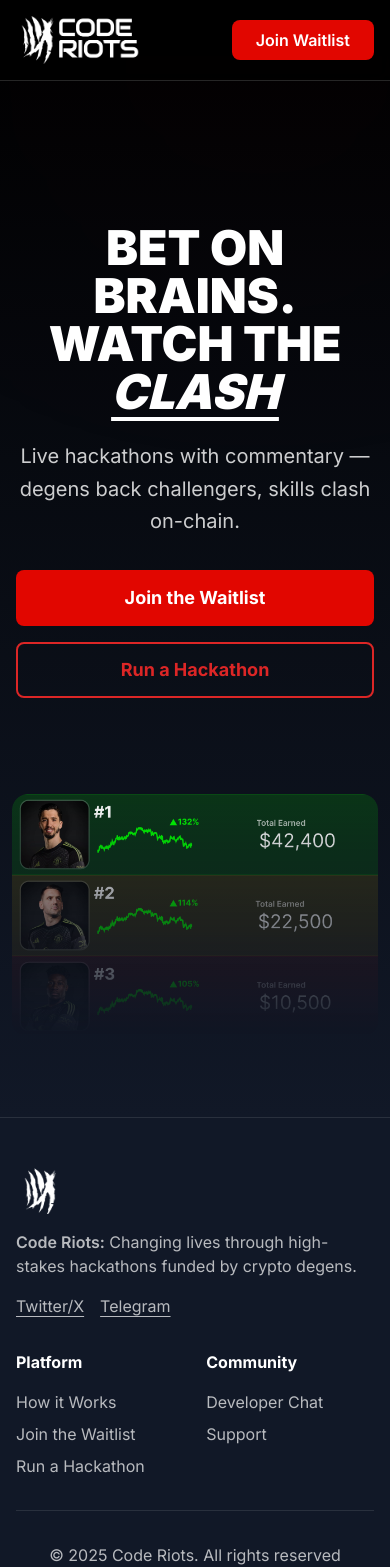
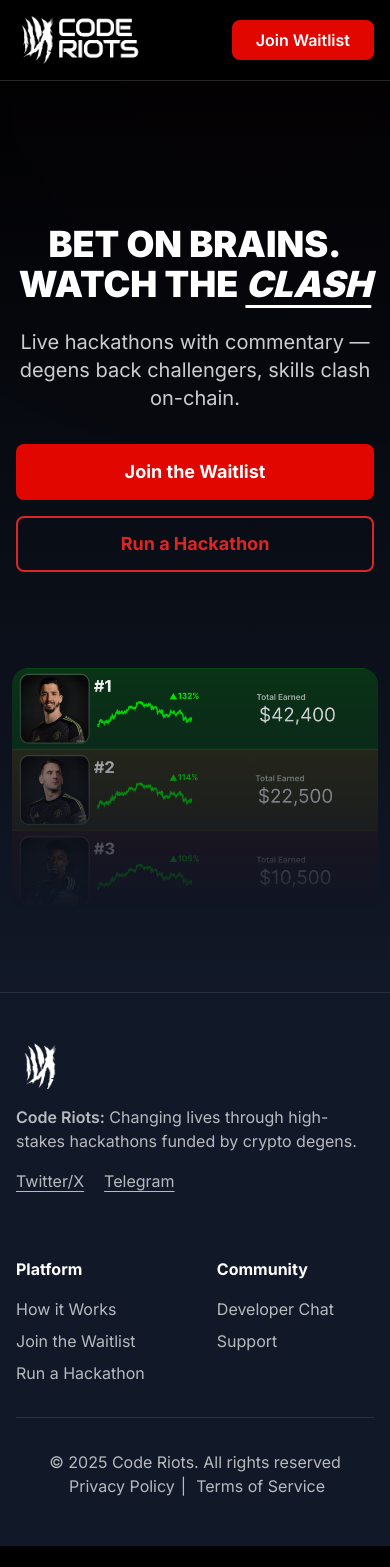
Before and after one commit to D3Portillo/coderiots.com, a Next.js app: page / in a window 390 px wide. Shown: the top 1567 px of the page. After the commit the page ends 1546 px from the top, so only its background shows below. Built offline with nearby package versions, Linux system fonts and the light colour scheme.

Commit message:
chores: minor updates

```diff
--- a/app/page.tsx
+++ b/app/page.tsx
@@ -15,13 +15,13 @@ export default function Home() {
 
         <div className="max-w-7xl relative z-[1] mx-auto px-4 sm:px-6 lg:px-8">
           <div className="text-center pt-40 pb-16">
-            <h1 className="text-5xl uppercase max-w-3xl mx-auto md:text-7xl font-black mb-6">
+            <h1 className="text-4xl sm:text-5xl uppercase max-w-3xl mx-auto md:text-7xl font-black mb-6">
               Bet on Brains.
               <br />
               Watch the{" "}
               <span className="italic underline underline-offset-8">Clash</span>
             </h1>
-            <p className="text-xl md:text-2xl text-white/80 max-w-2xl mx-auto mb-8 leading-relaxed">
+            <p className="text-xl sm:text-2xl text-white/80 max-w-2xl mx-auto mb-8">
               Live hackathons with commentary — degens back challengers, skills
               clash on-chain.
             </p>
@@ -70,7 +70,7 @@ export default function Home() {
       <footer className="py-12 [&_a]:outline-none bg-gray-900 border-t border-white/10">
         <div className="max-w-7xl mx-auto px-4 sm:px-6 lg:px-8">
           <div className="grid md:grid-cols-4 gap-8">
-            <div className="col-span-2">
+            <div className="col-span-2 mb-8">
               <div className="flex items-center mb-4">
                 <figure className="mr-3 invert w-12">
                   <Image src={asset_logo} alt="" />
@@ -80,7 +80,7 @@ export default function Home() {
                 <strong className="font-semibold">Code Riots:</strong> Changing
                 lives through high-stakes hackathons funded by crypto degens.
               </p>
-              <div className="flex [&_a]:underline [&_a]:underline-offset-4 space-x-4">
+              <div className="flex [&_a]:underline [&_a]:underline-offset-4 space-x-5">
                 <a
                   href="https://twitter.com/0xCodeRiots"
                   target="_blank"
@@ -101,13 +101,13 @@ export default function Home() {
 
             <div>
               <h3 className="text-white font-bold mb-4">Platform</h3>
-              <div className="space-y-2">
-                <a
-                  href="#"
+              <div className="flex flex-col gap-2 items-start">
+                <Link
+                  href="/#"
                   className="block text-white/70 hover:text-white transition-colors"
                 >
                   How it Works
-                </a>
+                </Link>
                 <a
                   href="https://tally.so/r/3E2QlA"
                   target="_blank"
@@ -119,7 +119,7 @@ export default function Home() {
                 <a
                   target="_blank"
                   href="https://tally.so/r/3E2QlA?persona=%F0%9F%8F%9F%EF%B8%8F%20Run%20a%20hackathon%20"
-                  className="block text-white/70 hover:text-white transition-colors"
+                  className="block whitespace-nowrap text-white/70 hover:text-white transition-colors"
                 >
                   Run a Hackathon
                 </a>
@@ -128,10 +128,10 @@ export default function Home() {
 
             <div>
               <h3 className="text-white font-bold mb-4">Community</h3>
-              <div className="space-y-2">
+              <div className="flex flex-col gap-2 items-start">
                 <a
                   href="https://t.me/+zsYD4JmLa8U5ZDRh"
-                  className="block text-white/70 hover:text-white transition-colors"
+                  className="block whitespace-nowrap text-white/70 hover:text-white transition-colors"
                 >
                   Developer Chat
                 </a>
```
